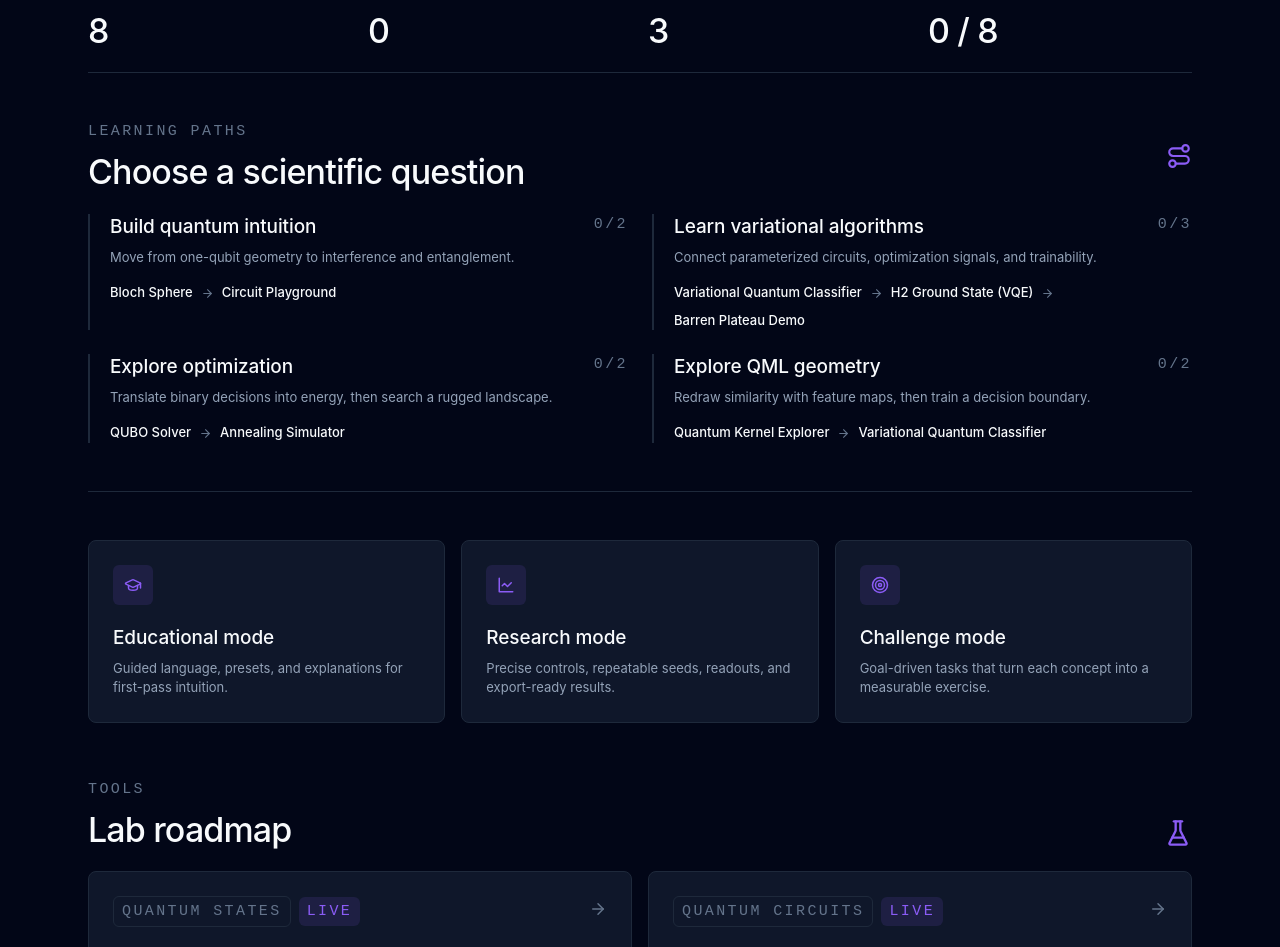
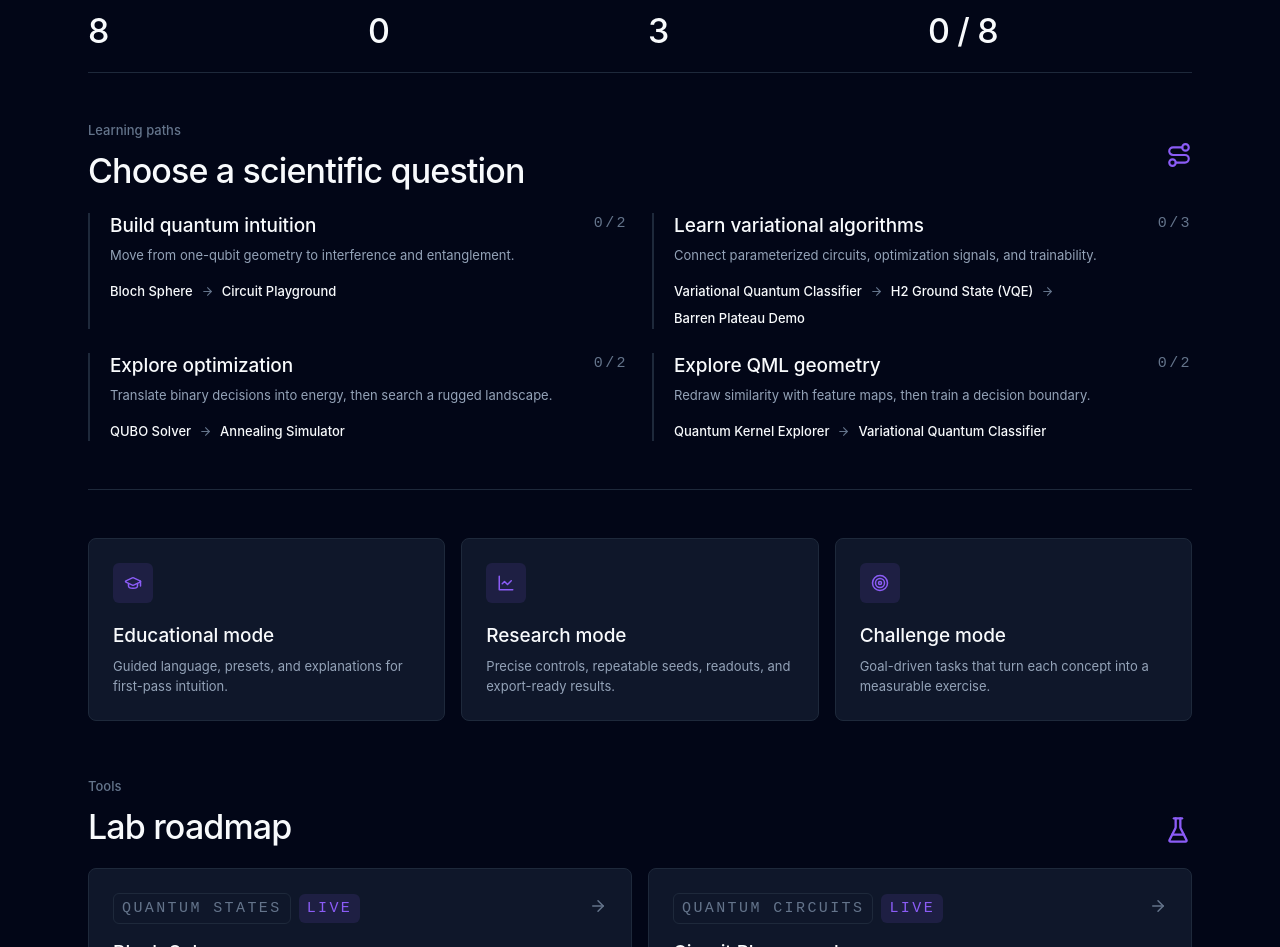
Before and after one commit to easonyang001/easonyang001.github.io, a React (Vite) app: page /lab in a window 1280 px wide. Shown: the part 465-1412 px from the top of the page. Built offline with nearby package versions, Linux system fonts and the light colour scheme.

Commit message:
fix: remove eyebrow styling from Lab/Contact section labels
Follow-up to the earlier eyebrow removal on these two pages -- these
four ("What to include", "Email format", "Tools", "Learning paths")
sit above section headings the same way the big h1's eyebrow did.

```diff
--- a/src/pages/ContactPage.tsx
+++ b/src/pages/ContactPage.tsx
@@ -66,7 +66,7 @@ export default function ContactPage() {
 
           <section className="grid gap-8 border-t border-border pt-12 lg:grid-cols-2">
             <div>
-              <p className="eyebrow">What to include</p>
+              <p className="text-small font-medium text-text-muted">What to include</p>
               <h2 className="mt-4 text-h2 text-text-primary">Make the next step obvious.</h2>
               <p className="mt-4 text-body text-text-secondary">
                 Contact works best when it is practical. Keep the message brief, but make the request,
@@ -87,7 +87,7 @@ export default function ContactPage() {
           </section>
 
           <section className="border-t border-border pt-12">
-            <p className="eyebrow">Email format</p>
+            <p className="text-small font-medium text-text-muted">Email format</p>
             <div className="mt-4 rounded-md border border-border bg-readout-bg p-5 font-mono text-small text-text-secondary">
               <p>Subject: [Request type] - [topic]</p>
               <br />
--- a/src/pages/lab/LabPage.tsx
+++ b/src/pages/lab/LabPage.tsx
@@ -107,7 +107,7 @@ export default function LabPage() {
       <section className="mt-12 border-b border-border pb-12">
         <div className="mb-6 flex items-center justify-between gap-4">
           <div>
-            <p className="eyebrow">Learning paths</p>
+            <p className="text-small font-medium text-text-muted">Learning paths</p>
             <h2 className="mt-3 text-h2 text-text-primary">Choose a scientific question</h2>
           </div>
           <Route className="hidden text-accent md:block" size={26} />
@@ -159,7 +159,7 @@ export default function LabPage() {
       <section className="mt-14">
         <div className="mb-6 flex items-end justify-between gap-4">
           <div>
-            <p className="eyebrow">Tools</p>
+            <p className="text-small font-medium text-text-muted">Tools</p>
             <h2 className="mt-3 text-h2 text-text-primary">Lab roadmap</h2>
           </div>
           <FlaskConical className="hidden text-accent md:block" size={28} />
```
